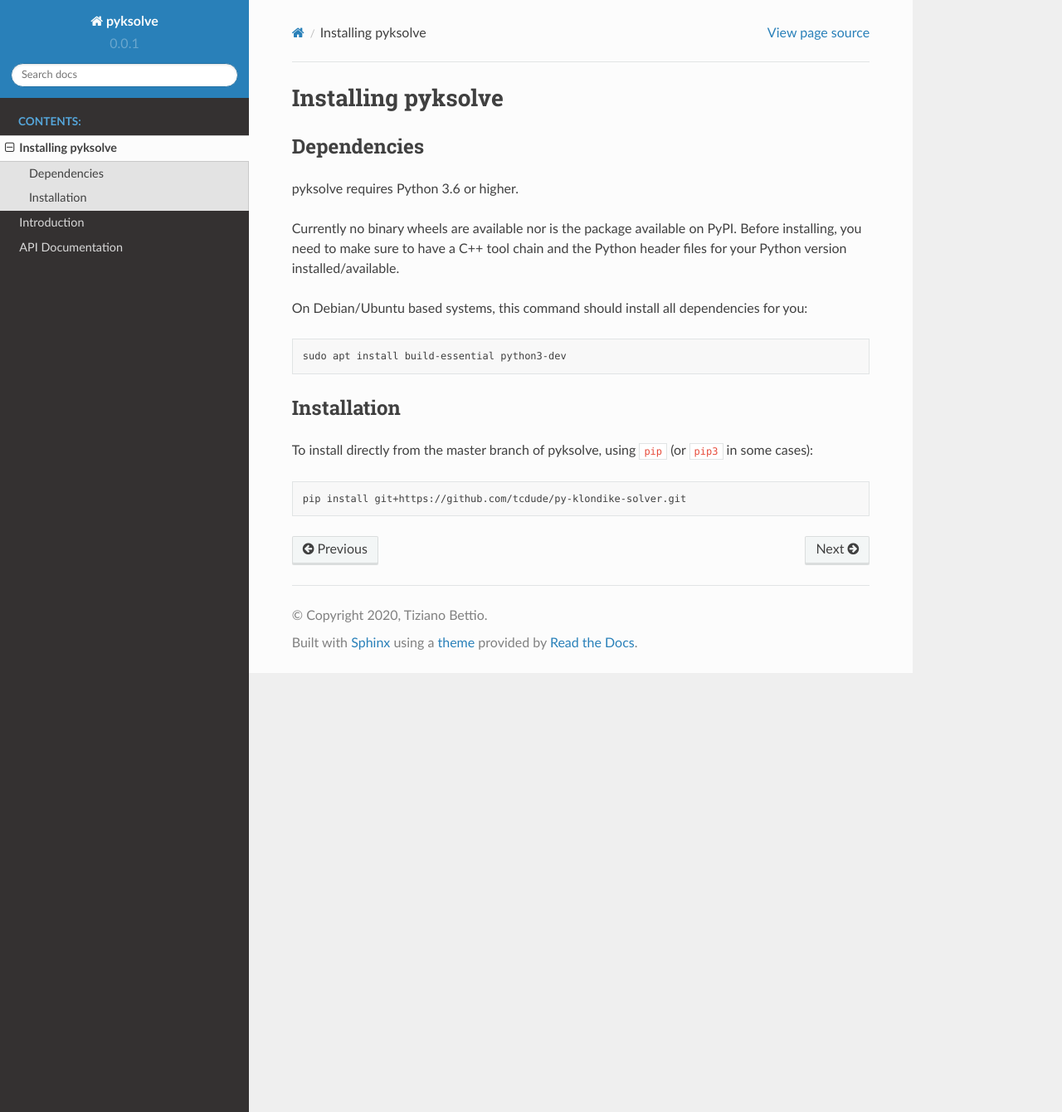
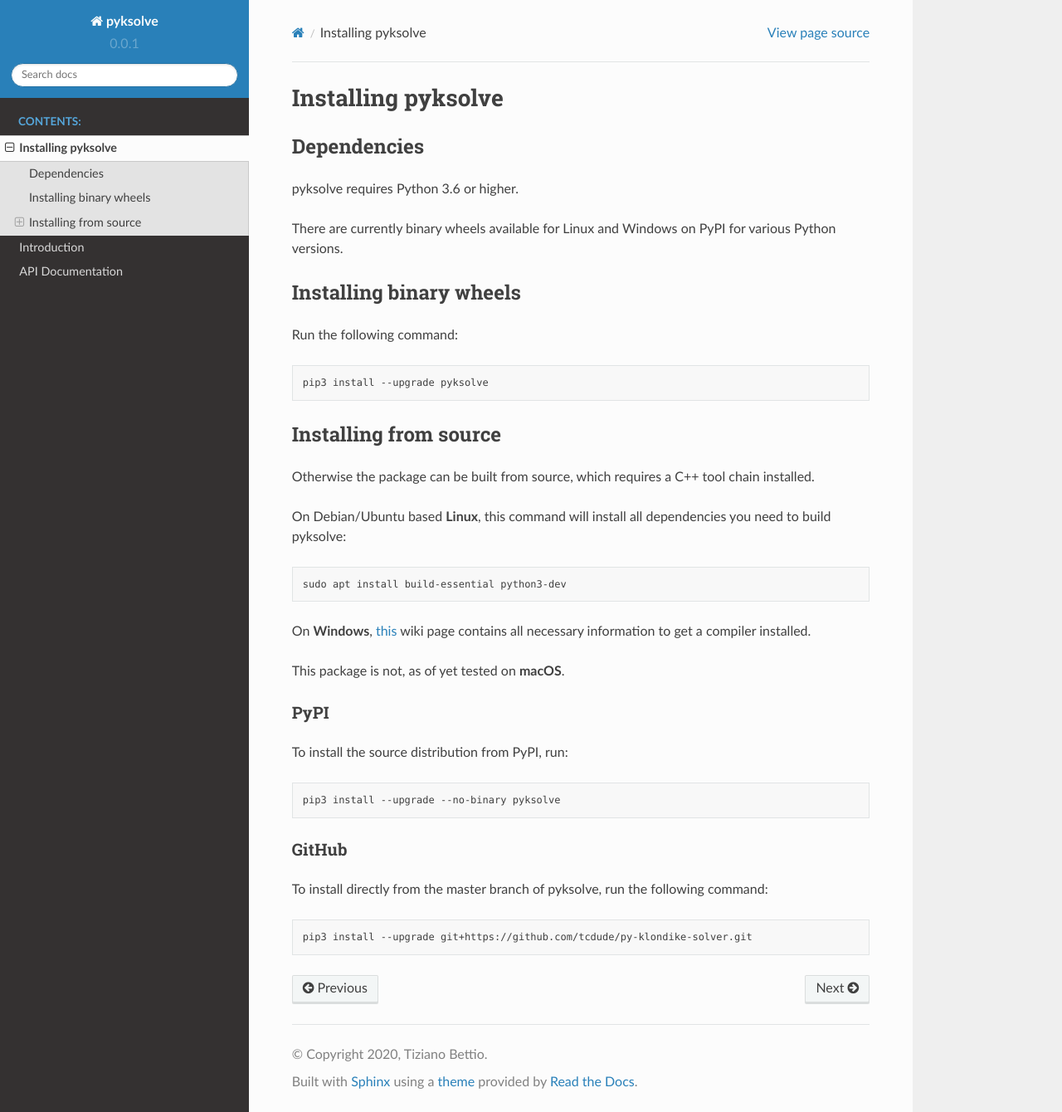
Before and after one commit to tcdude/py-klondike-solver, a Sphinx documentation site: the page built from docs/source/installation.rst, in a window 1280 px wide and 1340 px high. Shown: the whole window at 83% size. Built offline with Sphinx 7.4.7 and the Read the Docs theme 2.0.0, drawn with Linux system fonts in a browser that asks for light colours.

Commit message:
Update and extend install instructions

```diff
--- a/docs/source/installation.rst
+++ b/docs/source/installation.rst
@@ -6,23 +6,53 @@ Dependencies
 
 pyksolve requires Python 3.6 or higher.
 
-Currently no binary wheels are available nor is the package available on PyPI.
-Before installing, you need to make sure to have a C++ tool chain and the
-Python header files for your Python version installed/available.
+There are currently binary wheels available for Linux and Windows on PyPI for
+various Python versions.
 
-On Debian/Ubuntu based systems, this command should install all dependencies for
-you:
+Installing binary wheels
+########################
+
+Run the following command:
+
+.. code-block:: bash
+
+    pip3 install --upgrade pyksolve
+
+
+Installing from source
+######################
+
+Otherwise the package can be built from source, which requires a C++ tool chain
+installed.
+
+On Debian/Ubuntu based **Linux**, this command will install all
+dependencies you need to build pyksolve:
 
 .. code-block:: bash
 
     sudo apt install build-essential python3-dev
 
-Installation
-############
+On **Windows**, `this <https://wiki.python.org/moin/WindowsCompilers>`_ wiki
+page contains all necessary information to get a compiler installed.
 
-To install directly from the master branch of pyksolve, using ``pip``
-(or ``pip3`` in some cases):
+This package is not, as of yet tested on **macOS**.
+
+PyPI
+****
+
+To install the source distribution from PyPI, run:
 
 .. code-block:: bash
 
-    pip install git+https://github.com/tcdude/py-klondike-solver.git
+    pip3 install --upgrade --no-binary pyksolve
+
+
+GitHub
+******
+
+To install directly from the master branch of pyksolve, run the following
+command:
+
+.. code-block:: bash
+
+    pip3 install --upgrade git+https://github.com/tcdude/py-klondike-solver.git
```
